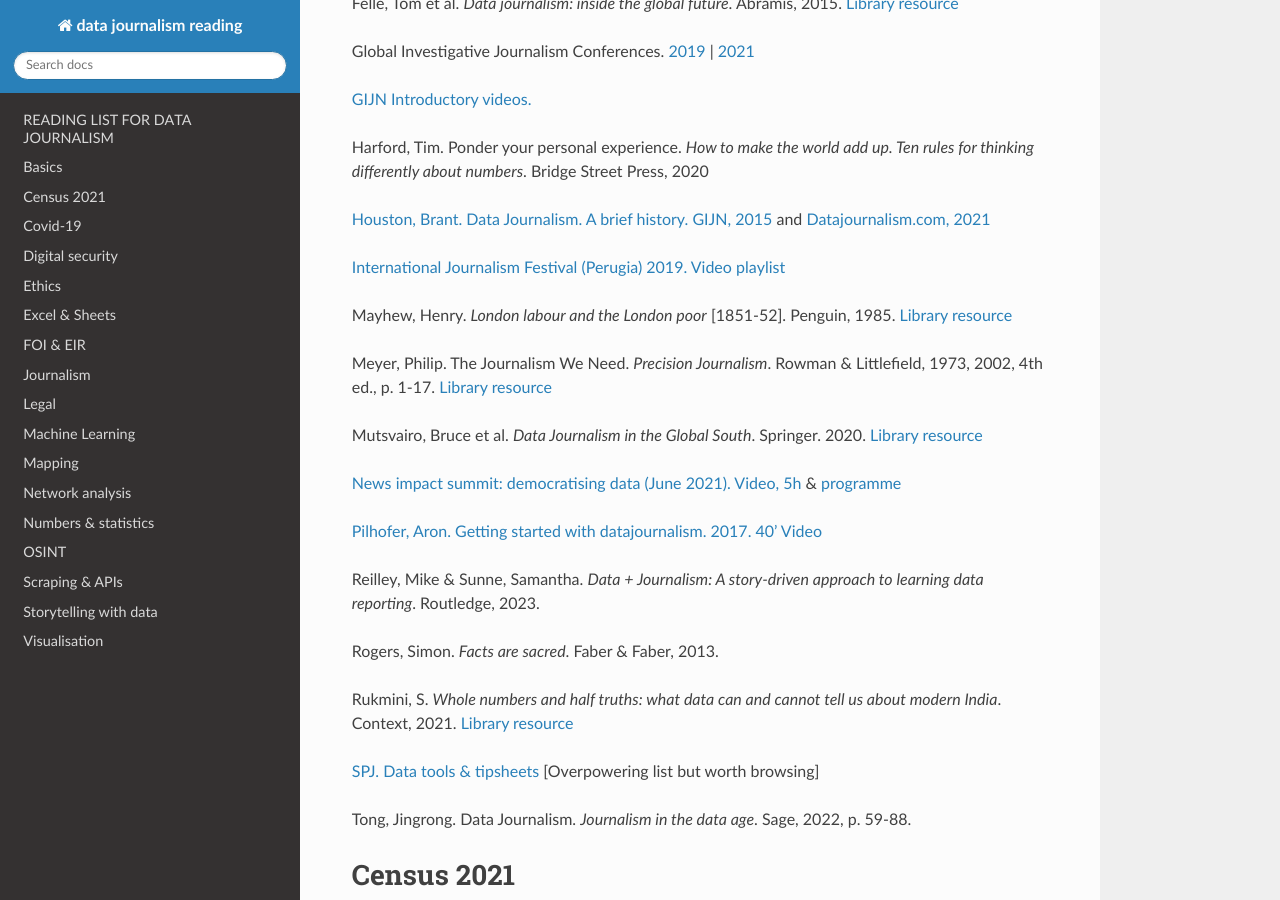
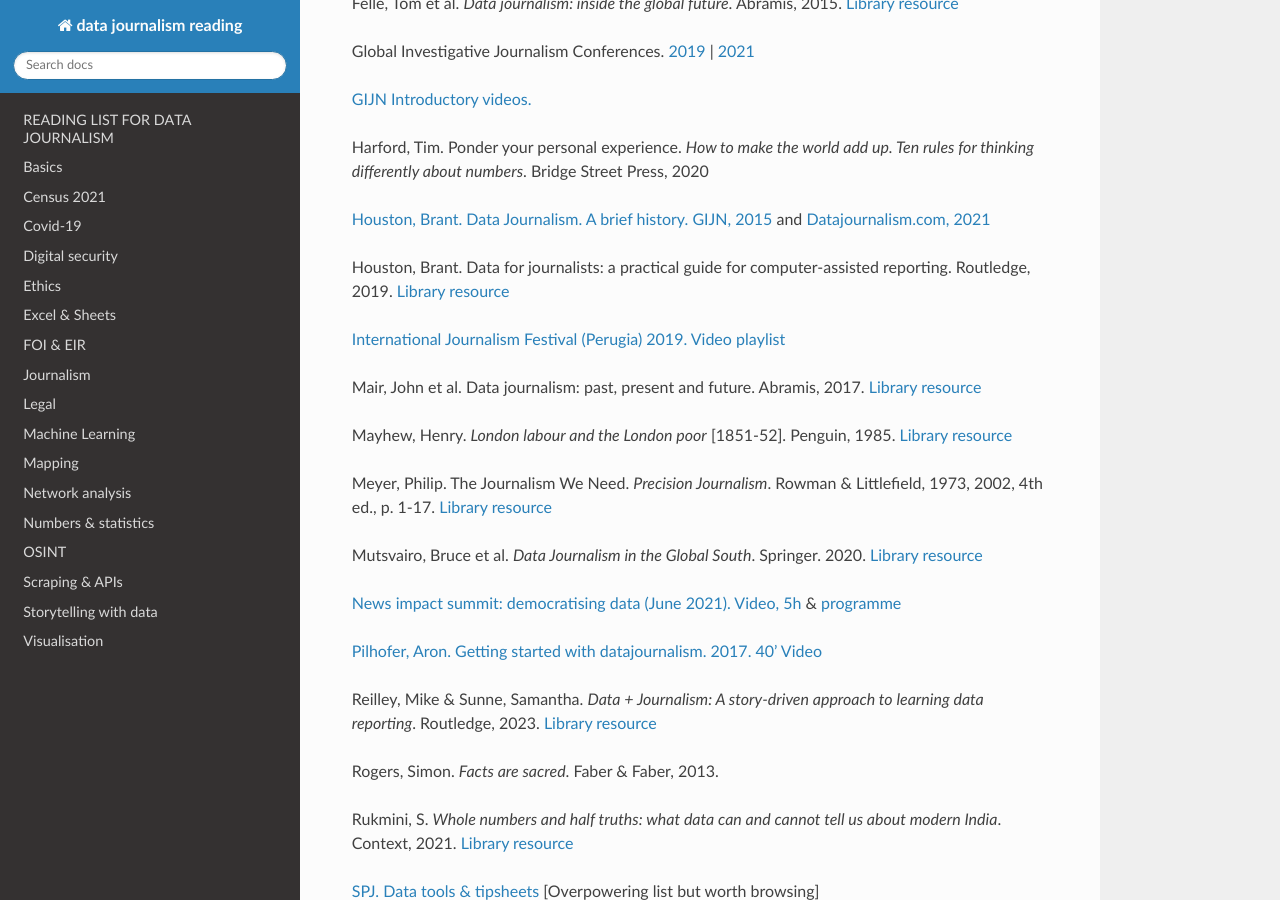
Before and after one commit to aodhanlutetiae/dj_reading, a Sphinx documentation site: the page built from docs/source/index.rst, in a window 1280 px wide and 900 px high, scrolled down 565 px. Built offline with Sphinx 7.4.7 and the Read the Docs theme 2.0.0, drawn with Linux system fonts in a browser that asks for light colours.

```diff
--- a/docs/source/index.rst
+++ b/docs/source/index.rst
@@ -31,8 +31,12 @@
 2015 <https://gijn.org/2015/11/12/fifty-years-of-journalism-and-data-a-brief-history/>`_ and `Datajournalism.com,
 2021 <https://datajournalism.com/read/longreads/the-history-of-data-journalism>`_
 
+Houston, Brant. Data for journalists: a practical guide for computer-assisted reporting. Routledge, 2019. `Library resource <https://librarysearch.cardiff.ac.uk/permalink/44WHELF_CAR/1fseqj3/alma9911677123502420>`_
+
 `International Journalism Festival (Perugia) 2019. Video
 playlist <https://media.journalismfestival.com/programme/2019/category/data-journalism-school>`_
+
+Mair, John et al. Data journalism: past, present and future. Abramis, 2017. `Library resource <https://librarysearch.cardiff.ac.uk/permalink/44WHELF_CAR/1fseqj3/alma9911528815102420>`_
 
 Mayhew, Henry. *London labour and the London poor* [1851-52]. Penguin, 1985. `Library resource <https://librarysearch.cardiff.ac.uk/permalink/44WHELF_CAR/c1t5b/alma995702033402420>`_
 
@@ -47,7 +51,7 @@
 `Pilhofer, Aron. Getting started with datajournalism. 2017. 40'
 Video <https://www.youtube.com/watch?v=DYzDnufwHNE>`_
 
-Reilley, Mike & Sunne, Samantha. *Data + Journalism: A story-driven approach to learning data reporting*. Routledge, 2023.
+Reilley, Mike & Sunne, Samantha. *Data + Journalism: A story-driven approach to learning data reporting*. Routledge, 2023. `Library resource <https://librarysearch.cardiff.ac.uk/permalink/44WHELF_CAR/1fseqj3/alma9912154402002420>`_
 
 Rogers, Simon. *Facts are sacred*. Faber & Faber, 2013.
 
```
Also changed, not shown: other parts of docs/source/index.rst (+0 -2 lines).
